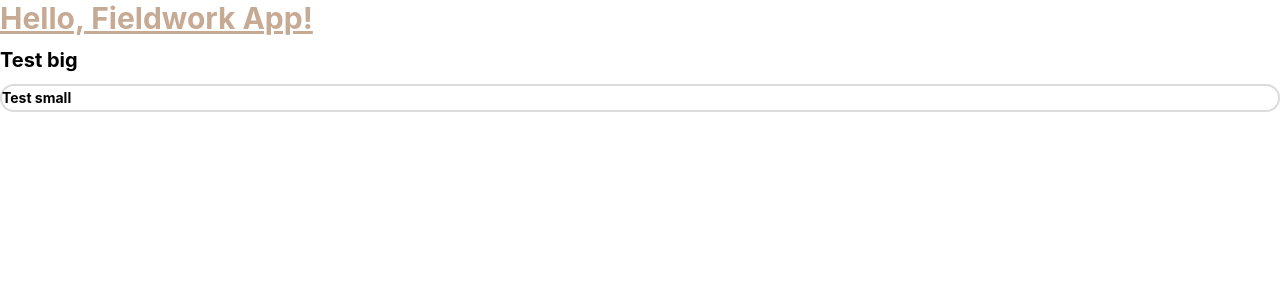
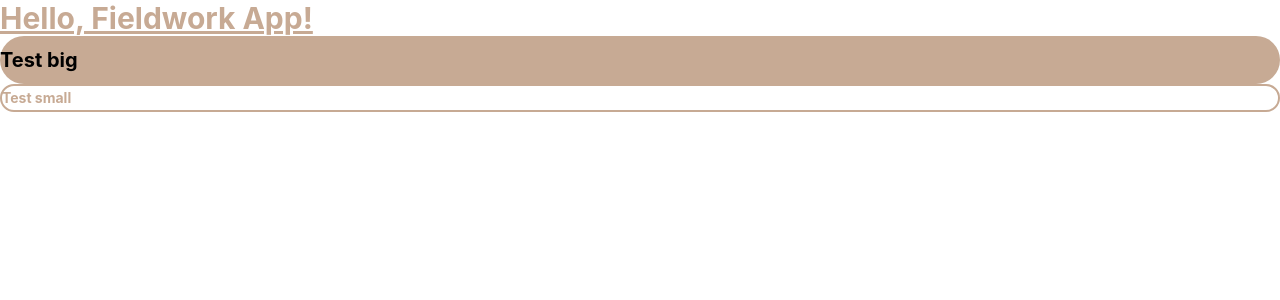
Before and after one commit to ulamlabs/replant, a React (Vite) app in the folder upload-app/: page / in a window 1280 px wide. Shown: the top 300 px of the page. Built offline with nearby package versions, Linux system fonts and the light colour scheme.

Commit message:
RW-22: changes after rebase

```diff
--- a/upload-app/src/common/components/Button.tsx
+++ b/upload-app/src/common/components/Button.tsx
@@ -13,8 +13,8 @@ export const Button: React.FC<Props> = ({ text, size, className, onClick }) => {
       className={clsx(
         'rounded-full cursor-pointer font-bold',
         size === 'BIG'
-          ? 'bg-brown-400 text-xl py-2.5 w-full'
-          : 'border-2 border-brown-400 text-brown-400 text-sm py-0.5',
+          ? 'bg-bisque-400 text-xl py-2.5 w-full'
+          : 'border-2 border-bisque-400 text-bisque-400 text-sm py-0.5',
         className
       )}
       onClick={onClick}
```
